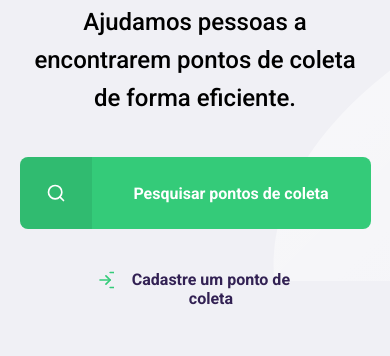
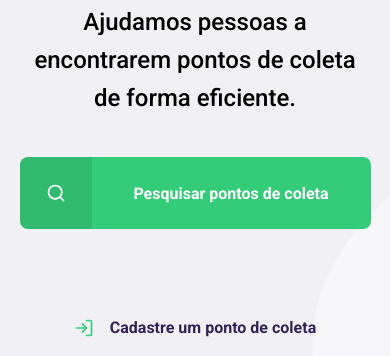
Before and after one commit to wilson-elaine/nlw, a plain HTML site: page index.html in a window 390 px wide. Shown: the part 488-844 px from the top of the page. Drawn offline with Linux system fonts and the light colour scheme.

Commit message:
fix responsivity

```diff
--- a/index.html
+++ b/index.html
@@ -1,31 +1,17 @@
 <!DOCTYPE html>
-<html lang="en">
-
+<html lang="pt-br">
 <!--
     HTML
-
-    Hypertext
-        hiper texto
-
-
-    Markup
-            Marcacao de texto
-
-
-    Language
-        Linguagem
+    Hypertext: hiper texto
+    Markup: Marcacao de texto
+    Language: Linguagem
 -->
-
-
 <head>
     <meta charset="UTF-8">
     <meta name="viewport" content="width=device-width, initial-scale=1.0">
     <title>Ecoleta</title>
-
-
     <link href="https://fonts.googleapis.com/css2?family=Roboto:wght@300;500;700&family=Ubuntu:wght@700&display=swap" rel="stylesheet">
     <link rel="stylesheet" href="/styles/main.css">
-
 </head>
 <body>
     <div id="page-home">
@@ -37,17 +23,11 @@
                     Cadastre um ponto de coleta
                 </a>
             </header>
-
             <main>
                 <h1>Seu marktplace de coleta de resíduos</h1>
-
                 <p>Ajudamos pessoas a encontrarem pontos de coleta de forma eficiente.</p>
-
                 <a href="#"><span></span><strong>Pesquisar pontos de coleta</strong> </a>
-
             </main>
-
-
         </div>
     </div>
 </body>
--- a/styles/main.css
+++ b/styles/main.css
@@ -39,8 +39,8 @@ posicionamento, alinhamentos
     height: 100vh;
 
     background: url('../assets/home-background.svg') no-repeat;
-    background-position: 35vw 20vh;
-    background-size: auto 600px;
+    background-position: 85% bottom;
+    background-size: 80vh auto;
 }
 
 #page-home .content {
@@ -153,11 +153,15 @@ posicionamento, alinhamentos
     text-align: center;
 }
 
+@media only screen and (max-width: 1250px) {
+  #page-home {
+      background-position: 40vw bottom;
+  }
+}
 
-
-@media (max-width: 900px) {
+@media only screen and  (max-width: 900px) {
     #page-home {
-        background-position-x: 70vw;
+        background-position-x: 80vw;
     }
 
     #page-home .content {
@@ -167,7 +171,9 @@ posicionamento, alinhamentos
 
     #page-home header a {
         position: absolute;
-        bottom: 48px;
+        bottom: 18px;
+        justify-content: center;
+        width: 100vw;
 
         left: 50%;
         transform: translateX(-50%);
@@ -176,11 +182,4 @@ posicionamento, alinhamentos
     #page-home main {
         align-items: center;
     }
-
-    @media (min-width: 1025px) {
-        #page-home {
-            background-size: auto 450px;
-            background-position: 45vw 25vh;
-        }
-    }
 }
```
